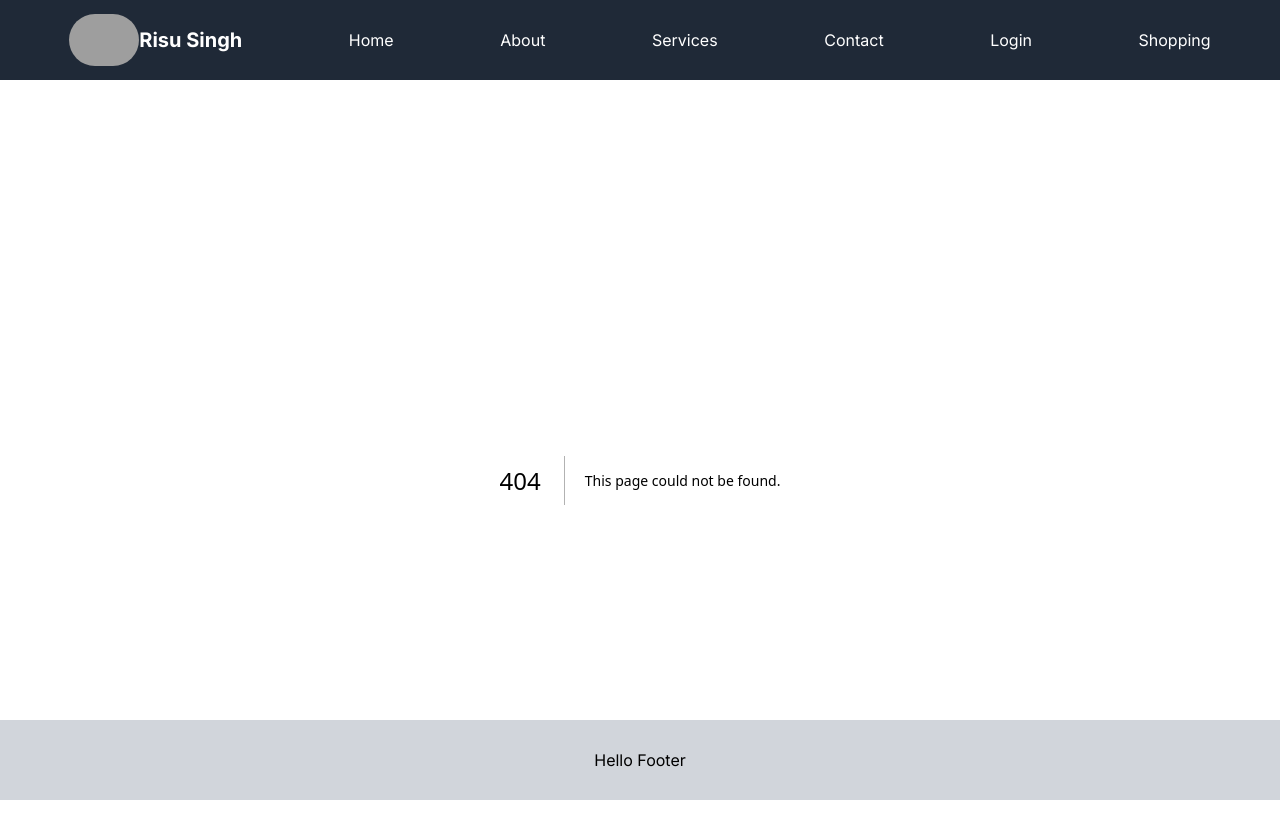
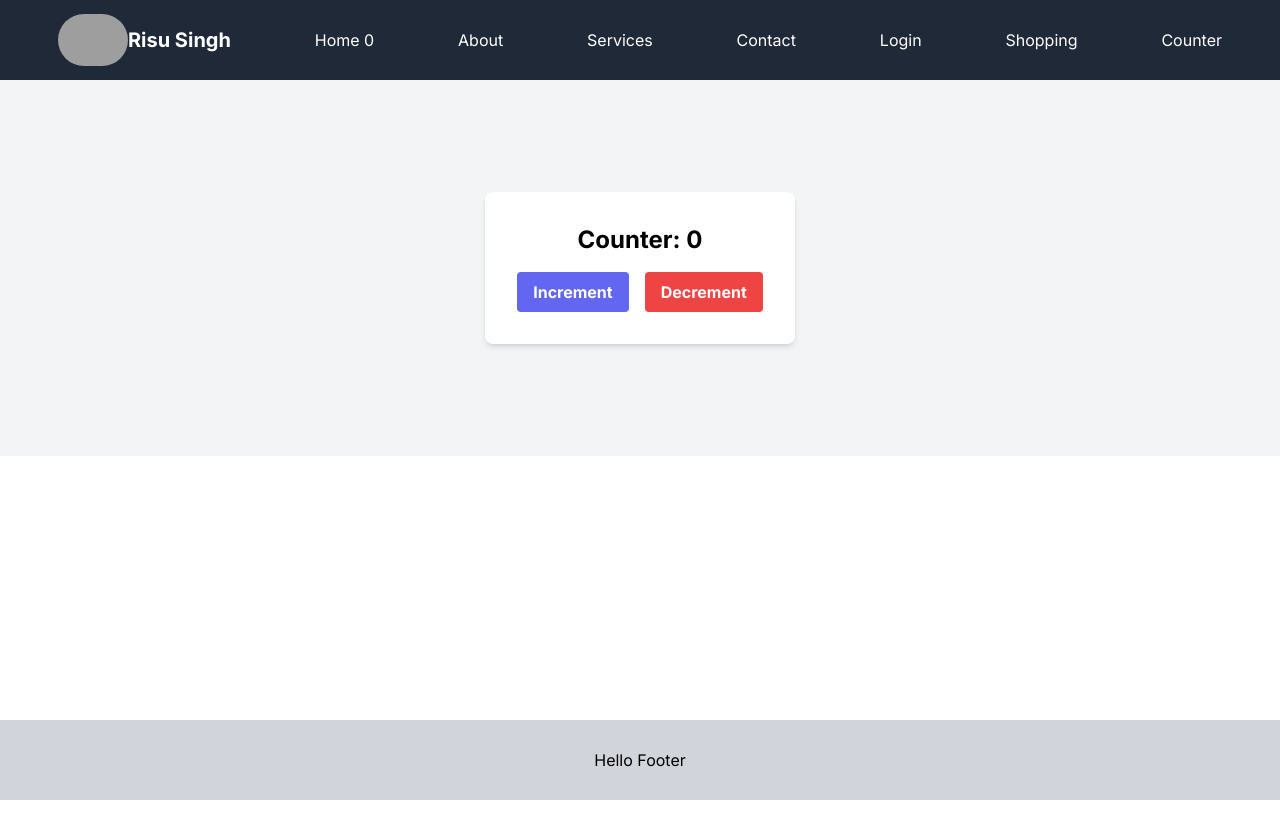
Before and after one commit to risusingh35/my-first-nextjs-app, a Next.js app: page /pages/counter in a window 1280 px wide. Before the commit this address had no page. Shown: the top 838 px of the page. After the commit the page ends 800 px from the top, so only its background shows below. Built offline with nearby package versions, Linux system fonts and the light colour scheme; grey boxes are pictures that could not be loaded.

Commit message:
redux added

```diff
--- a/app/components/Header.js
+++ b/app/components/Header.js
@@ -1,7 +1,9 @@
+"use client";
 import React from 'react';
 import Link from 'next/link';
-
+import {  useSelector } from "react-redux";
 const HeaderNav = () => {
+    const count = useSelector((state) => state.counter.value); // Access the counter state
     return (
         <nav className="flex justify-between items-center h-20 px-4 bg-gray-800 text-white">
             <div className='w-screen'>
@@ -11,7 +13,7 @@ const HeaderNav = () => {
                         <span className="text-xl font-bold">Risu Singh</span>
                     </Link>
                     <Link href="/">
-                        <span className="hover:text-gray-400">Home</span>
+                        <span className="hover:text-gray-400">Home {count}</span>
                     </Link>
                     <Link href="/pages/about">
                         <span className="hover:text-gray-400">About</span>
@@ -29,6 +31,9 @@ const HeaderNav = () => {
                     <Link href="/pages/shopping">
                         <span className="hover:text-gray-400">Shopping</span>
                     </Link>
+                    <Link href="/pages/counter">
+                        <span className="hover:text-gray-400">Counter</span>
+                    </Link>
                 </div>
 
 
--- a/app/layout.js
+++ b/app/layout.js
@@ -2,7 +2,7 @@ import { Inter } from "next/font/google";
 import "./globals.css";
 import Header from "./components/Header";
 import Footer from "./components/Footer";
-
+import { Providers } from "./store/provider";
 const inter = Inter({ subsets: ["latin"] });
 
 export const metadata = {
@@ -13,14 +13,13 @@ export const metadata = {
 export default function RootLayout({ children }) {
   return (
     <html lang="en">
-       <>
+       <Providers>
        <body className={inter.className}>
         <Header />
         <main className="pb-20">{children}</main>
         <Footer />
       </body>
-    </>
+    </Providers>
     </html>
   );
 }
-// google app key:AIzaSyBl2BsVBHUuayIQLIeN39bCHQwDogYKPkU
--- /dev/null
+++ b/app/pages/counter/page.js
@@ -0,0 +1,33 @@
+"use client";
+
+import { useDispatch, useSelector } from "react-redux";
+import { increment, decrement } from "@/app/store/Feature/counter/counterSlice";
+
+export default function Counter() {
+  // useSelector gets the state from store
+  const count = useSelector((state) => state.counter.value); // Access the counter state
+
+  const dispatch = useDispatch();
+
+  return (
+    <div className="flex flex-col items-center justify-center p-28 h-full bg-gray-100">
+      <div className="bg-white shadow-md rounded-lg p-8">
+        <h1 className="text-2xl font-bold mb-4 text-center">Counter: {count}</h1>
+        <div className="flex space-x-4">
+          <button
+            onClick={() => dispatch(increment())}
+            className="bg-indigo-500 hover:bg-indigo-600 text-white font-bold py-2 px-4 rounded focus:outline-none focus:shadow-outline"
+          >
+            Increment
+          </button>
+          <button
+            onClick={() => dispatch(decrement())}
+            className="bg-red-500 hover:bg-red-600 text-white font-bold py-2 px-4 rounded focus:outline-none focus:shadow-outline"
+          >
+            Decrement
+          </button>
+        </div>
+      </div>
+    </div>
+  );
+}
--- /dev/null
+++ b/app/store/Feature/counter/counterSlice.js
@@ -0,0 +1,29 @@
+//counterSlice.jsx
+
+"use client"; //this is a client side component
+
+import { createSlice } from "@reduxjs/toolkit";
+
+const initialState = {
+  value: 0,
+};
+
+export const counterSlice = createSlice({
+  name: "counter",
+  initialState,
+  reducers: {
+    increment: (state) => {
+      state.value += 1;
+    },
+    decrement: (state) => {
+      state.value -= 1;
+    },
+    incrementByAmount: (state, action) => {
+      state.value += action.payload;
+    },
+  },
+});
+
+export const { increment, decrement, incrementByAmount } = counterSlice.actions
+
+export default counterSlice.reducer;
--- /dev/null
+++ b/app/store/provider.js
@@ -0,0 +1,8 @@
+//provider.js
+"use client";
+import { Provider } from "react-redux";
+import { store } from "./store";
+
+export function Providers({ children }) {
+  return <Provider store={store}>{children}</Provider>;
+}
--- /dev/null
+++ b/app/store/store.js
@@ -0,0 +1,15 @@
+//store.jsx
+
+"use client";
+import { combineReducers, configureStore  } from "@reduxjs/toolkit";
+import counterReducer from "@/app/store/Feature/counter/counterSlice";
+
+const rootReducer = combineReducers({
+  counter: counterReducer,
+  //add all your reducers here
+},);
+
+export const store = configureStore({
+  reducer: rootReducer,
+
+ });
--- /dev/null
+++ b/app/store/userSlice.js
@@ -0,0 +1,20 @@
+// store/userSlice.js
+import { createSlice } from '@reduxjs/toolkit';
+
+export const userSlice = createSlice({
+  name: 'user',
+  initialState: {
+    name: '',
+  },
+  reducers: {
+    setName: (state, action) => {
+      state.name = action.payload;
+    },
+  },
+});
+
+export const { setName } = userSlice.actions;
+
+export const selectName = (state) => state.user.name;
+
+export default userSlice.reducer;
--- a/package.json
+++ b/package.json
@@ -9,11 +9,13 @@
     "lint": "next lint"
   },
   "dependencies": {
+    "@reduxjs/toolkit": "^2.2.5",
     "axios": "^1.7.2",
     "next": "14.2.3",
     "react": "^18",
     "react-dom": "^18",
     "react-icons": "^5.2.1",
+    "react-redux": "^9.1.2",
     "react-social-login-buttons": "^4.1.0",
     "reactjs-social-login": "^2.6.3",
     "stripe": "^15.8.0",
```
Also changed, not shown: 1 other file (tests, documents, lock files or other folders).
